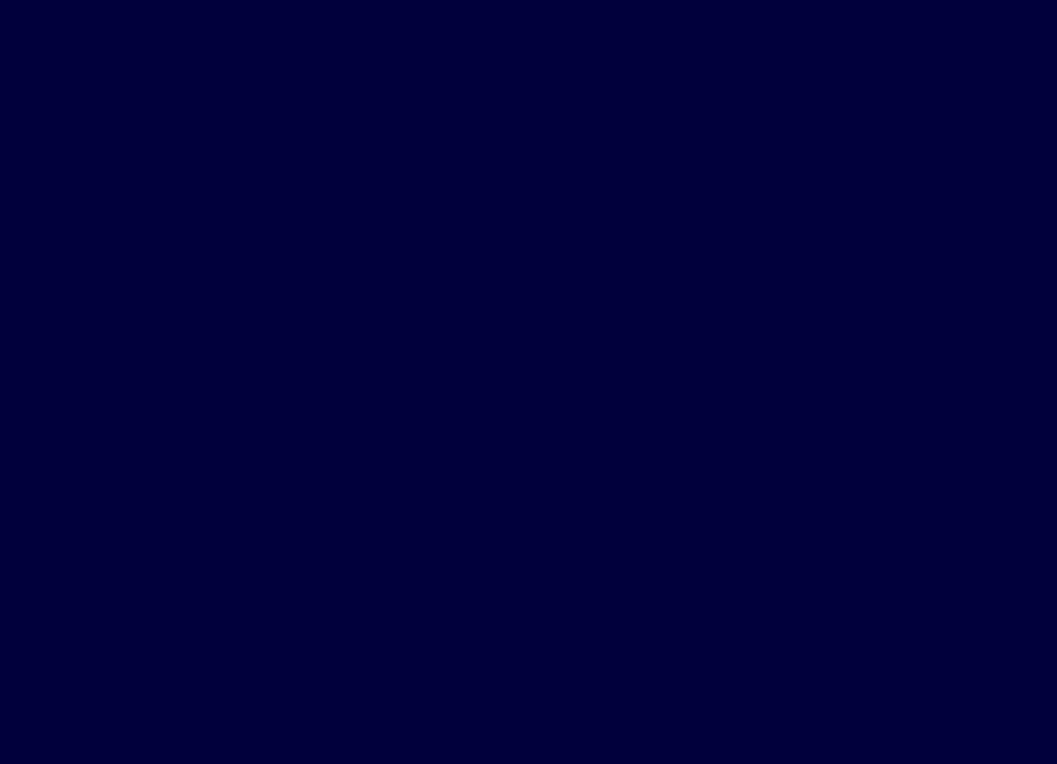
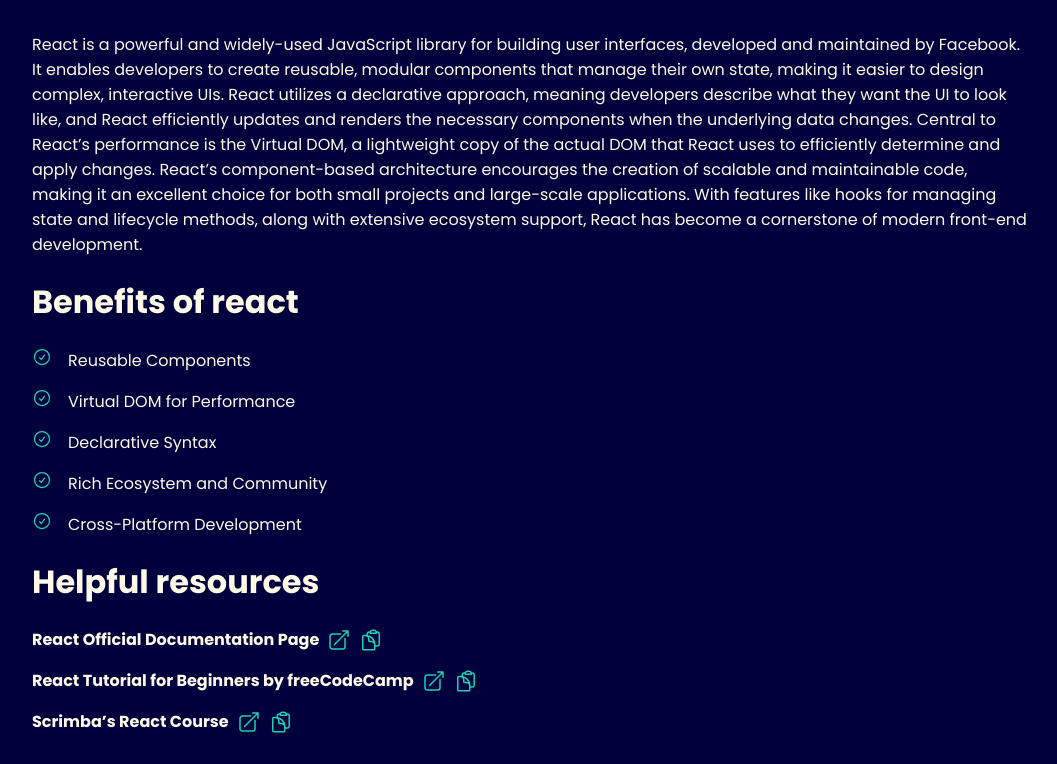
Before and after one commit to lukeschula/atlas-react-and-jsx, a React (Vite) app: page / in a window 1280 px wide. Shown: the part 314-1078 px from the top of the page, without its empty margins (108-1165 px from the left). Before the commit the page ends 800 px from the top, so only its background shows below. Built offline with nearby package versions, Linux system fonts and the light colour scheme.

Commit message:
Fully revised app

```diff
--- a/src/App.jsx
+++ b/src/App.jsx
@@ -1,10 +1,39 @@
 import React from "react";
 import Header from "./components/Header";
+import Section from "./components/Section";
+import HelpfulResource from "./components/HelpfulResource";
+import AboutMe from "./components/AboutMe";
+import Footer from "./components/Footer";
+
 
 function App() {
-  return <div className="app">
+  return (
+  <div className="app">
     <Header />
-  </div>;
+    <Section title="What is react?">
+    React is a powerful and widely-used JavaScript library for building user interfaces, developed and maintained by Facebook. It enables developers to create reusable, modular components that manage their own state, making it easier to design complex, interactive UIs. React utilizes a declarative approach, meaning developers describe what they want the UI to look like, and React efficiently updates and renders the necessary components when the underlying data changes. Central to React’s performance is the Virtual DOM, a lightweight copy of the actual DOM that React uses to efficiently determine and apply changes. React’s component-based architecture encourages the creation of scalable and maintainable code, making it an excellent choice for both small projects and large-scale applications. With features like hooks for managing state and lifecycle methods, along with extensive ecosystem support, React has become a cornerstone of modern front-end development.
+    </Section>
+    <Section title="Benefits of react">
+      <ul>
+        <li>Reusable Components</li>
+        <li>Virtual DOM for Performance</li>
+        <li>Declarative Syntax</li>
+        <li>Rich Ecosystem and Community</li>
+        <li>Cross-Platform Development</li>
+      </ul>
+
+    </Section>
+    <Section title="Helpful resources">
+      <HelpfulResource link="https://react.dev/" label="React Official Documentation Page" />
+      <HelpfulResource link="https://www.youtube.com/watch?v=bMknfKXIFA8" label="React Tutorial for Beginners by freeCodeCamp" />
+      <HelpfulResource link="https://scrimba.com/learn-react-c0e" label="Scrimba’s React Course" />
+    </Section>
+
+    <AboutMe />
+
+    <Footer />
+  </div>
+  );
 }
 
 export default App;
```
